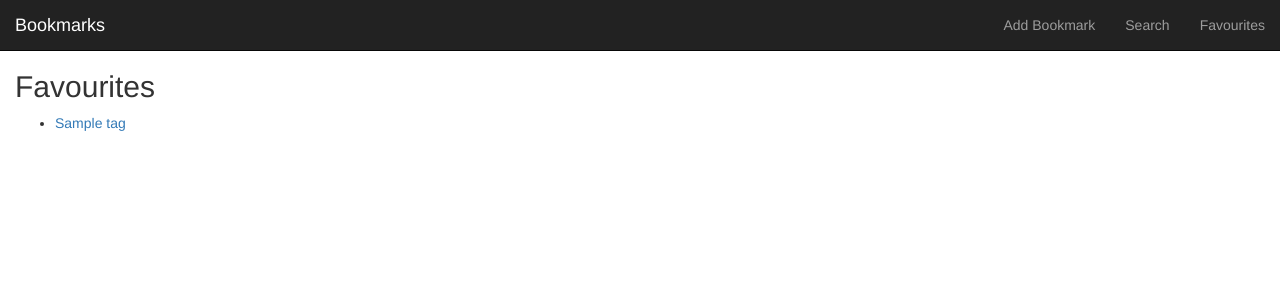
After one commit to alexlittle/django-notes, a Django app: page /fav/ in a window 1280 px wide. The commit adds this page. Shown: the top 300 px of the page. Run offline with Django 3.2, Linux system fonts and the light colour scheme; tables that the repository leaves empty hold one stand-in row (values such as "Sample post"); some libraries are stand-ins or nearby versions.

Commit message:
add favourites

```diff
--- a/bookmark/admin.py
+++ b/bookmark/admin.py
@@ -7,7 +7,7 @@ class BookmarkAdmin(admin.ModelAdmin):
     search_fields = ['url','title', 'description', 'link_check_date', 'link_check_result']
 
 class TagAdmin(admin.ModelAdmin):
-    list_display = ('name', 'slug')
+    list_display = ('name', 'slug', 'favourite')
     search_fields = ['name', 'slug']
 
 class BookmarkTagAdmin(admin.ModelAdmin):
--- a/bookmark/models.py
+++ b/bookmark/models.py
@@ -9,6 +9,7 @@ class Tag (models.Model):
     create_date = models.DateTimeField(default=timezone.now)
     name = models.CharField(max_length=100, blank=False, null=False)
     slug = AutoSlugField(populate_from='name', max_length=100, blank=True, null=True)
+    favourite = models.BooleanField(default=False)
 
     def __str__(self):
         return self.name
--- /dev/null
+++ b/bookmark/templates/bookmark/fav.html
@@ -0,0 +1,15 @@
+{% extends "base.html" %}
+{% load i18n %}
+{% load humanize %}
+
+{% block content %}
+
+<h2>{% trans "Favourites" %}</h2>
+
+<ul>
+{% for tag in tags %}
+	<li><a href="{% url 'tag_view' tag.slug %}">{{ tag.name }}</a></li>
+{% endfor %}
+</ul>
+
+{% endblock %}
--- a/bookmark/templates/includes/header.html
+++ b/bookmark/templates/includes/header.html
@@ -14,6 +14,7 @@
 		    <ul class="nav navbar-nav navbar-right">
 		  		<li><a href="{% url 'bookmark_add' %}">{% trans 'Add Bookmark' %}</a></li>
 		  		<li><a href="{% url 'bookmark_search' %}">{% trans 'Search' %}</a></li>
+		  		<li><a href="{% url 'bookmark_favs' %}">{% trans 'Favourites' %}</a></li>
 		    </ul>
 	  </div>
 </div>
--- a/bookmark/urls.py
+++ b/bookmark/urls.py
@@ -1,5 +1,6 @@
 # bookmark/urls.py
 from django.conf.urls import url
+from django.urls import path
 
 from bookmark import views as bookmark_views
 
@@ -9,4 +10,5 @@ urlpatterns = [
     url(r'^edit/(?P<bookmark_id>\d+)/$', bookmark_views.edit_bookmark, name="bookmark_edit"),
     url(r'^tag/(?P<tag_slug>\w[\w/-]*)$', bookmark_views.tag_view, name="tag_view"),
     url(r'^search/$', bookmark_views.search_view, name="bookmark_search"),
+    path('fav/', bookmark_views.favourites_view, name="bookmark_favs"),
 ]
--- a/bookmark/views.py
+++ b/bookmark/views.py
@@ -118,3 +118,9 @@ def search_view(request):
         'page': results,
         'total_results': paginator.count,
     })
+
+def favourites_view(request):
+    tags = Tag.objects.filter(favourite=True)
+
+    return render(request, 'bookmark/fav.html',
+                          {'tags': tags })
```
Also changed, not shown: bookmark/migrations/0005_tag_favourite.py (added).
